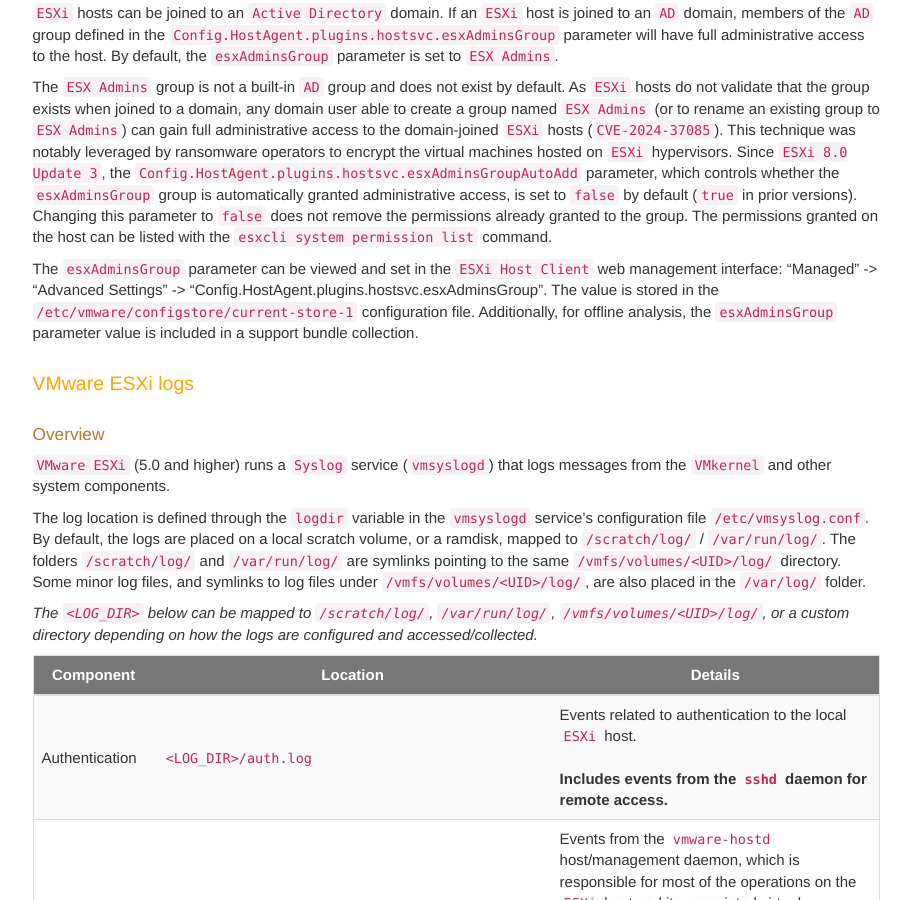
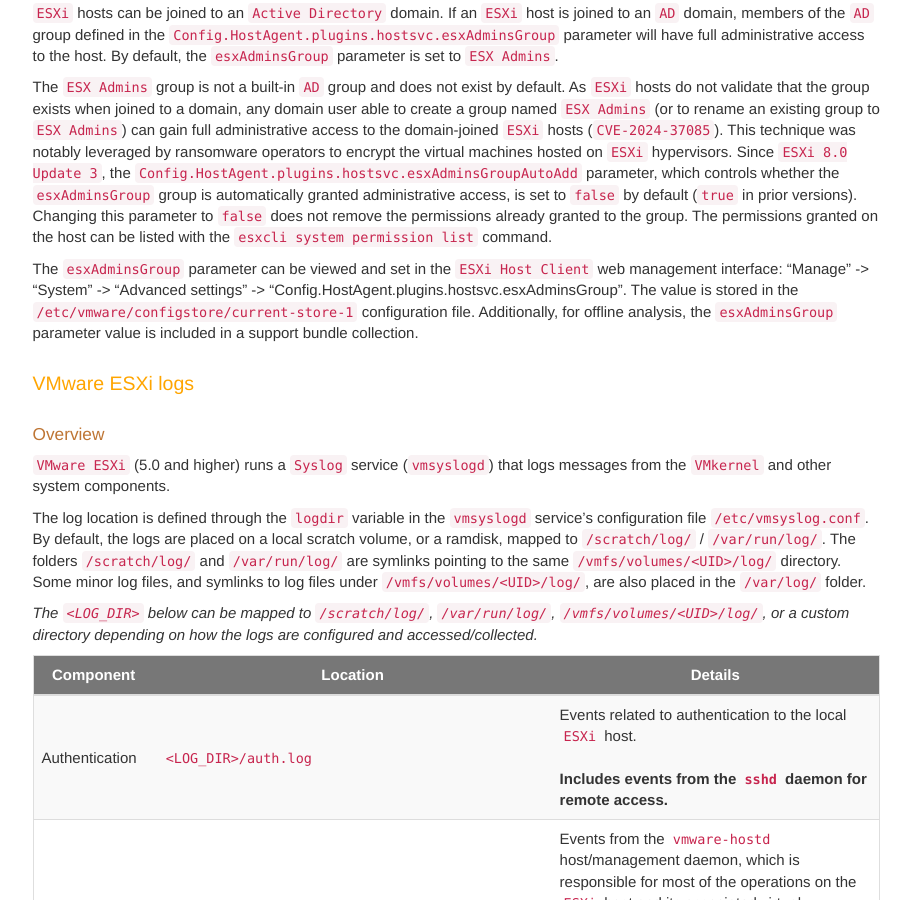
Before and after one commit to Qazeer/artefacts.help, a Jekyll site: the page built from pages/linux/appliances/vmware_esxi.md, in a window 1280 px wide and 900 px high, scrolled down 1270 px. Shown: the whole window, without its empty margins (330-1241 px from the left). Built offline with Jekyll 4.4.1, drawn with Linux system fonts in a browser that asks for light colours; comment, search, counter and statistics services are not loaded.

Commit message:
[Artefact] VMware ESXi - Fix the Host Client advanced settings menu

```diff
--- a/pages/linux/appliances/vmware_esxi.md
+++ b/pages/linux/appliances/vmware_esxi.md
@@ -45,11 +45,11 @@ already granted to the group. The permissions granted on the host can be
 listed with the `esxcli system permission list` command.
 
 The `esxAdminsGroup` parameter can be viewed and set in the
-`ESXi Host Client` web management interface: "Managed" -> "Advanced Settings"
--> "Config.HostAgent.plugins.hostsvc.esxAdminsGroup". The value is stored in
-the `/etc/vmware/configstore/current-store-1` configuration file.
-Additionally, for offline analysis, the `esxAdminsGroup` parameter value is
-included in a support bundle collection.
+`ESXi Host Client` web management interface: "Manage" -> "System" ->
+"Advanced settings" -> "Config.HostAgent.plugins.hostsvc.esxAdminsGroup". The
+value is stored in the `/etc/vmware/configstore/current-store-1` configuration
+file. Additionally, for offline analysis, the `esxAdminsGroup` parameter value
+is included in a support bundle collection.
 
 ### VMware ESXi logs
 
```
